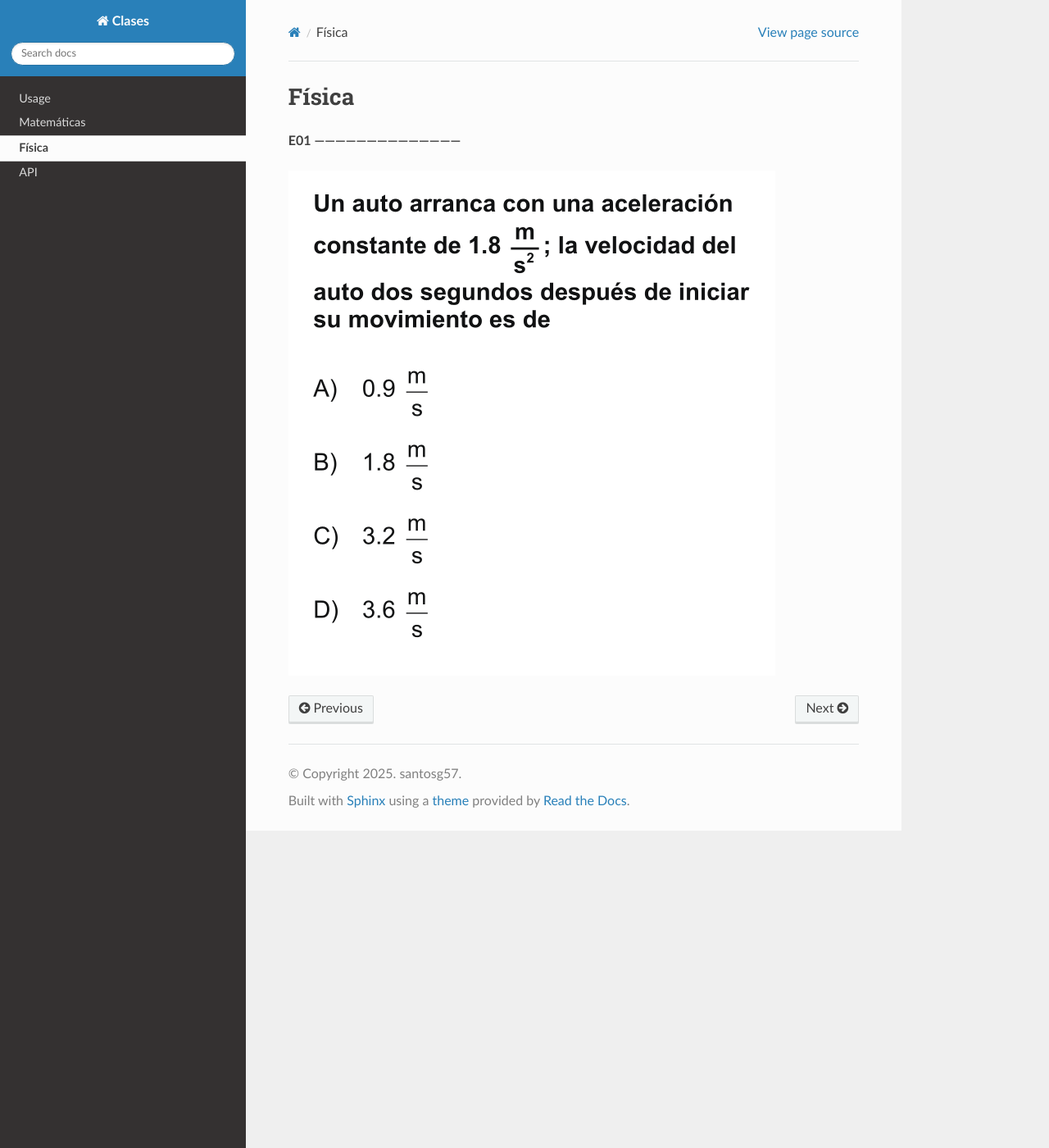
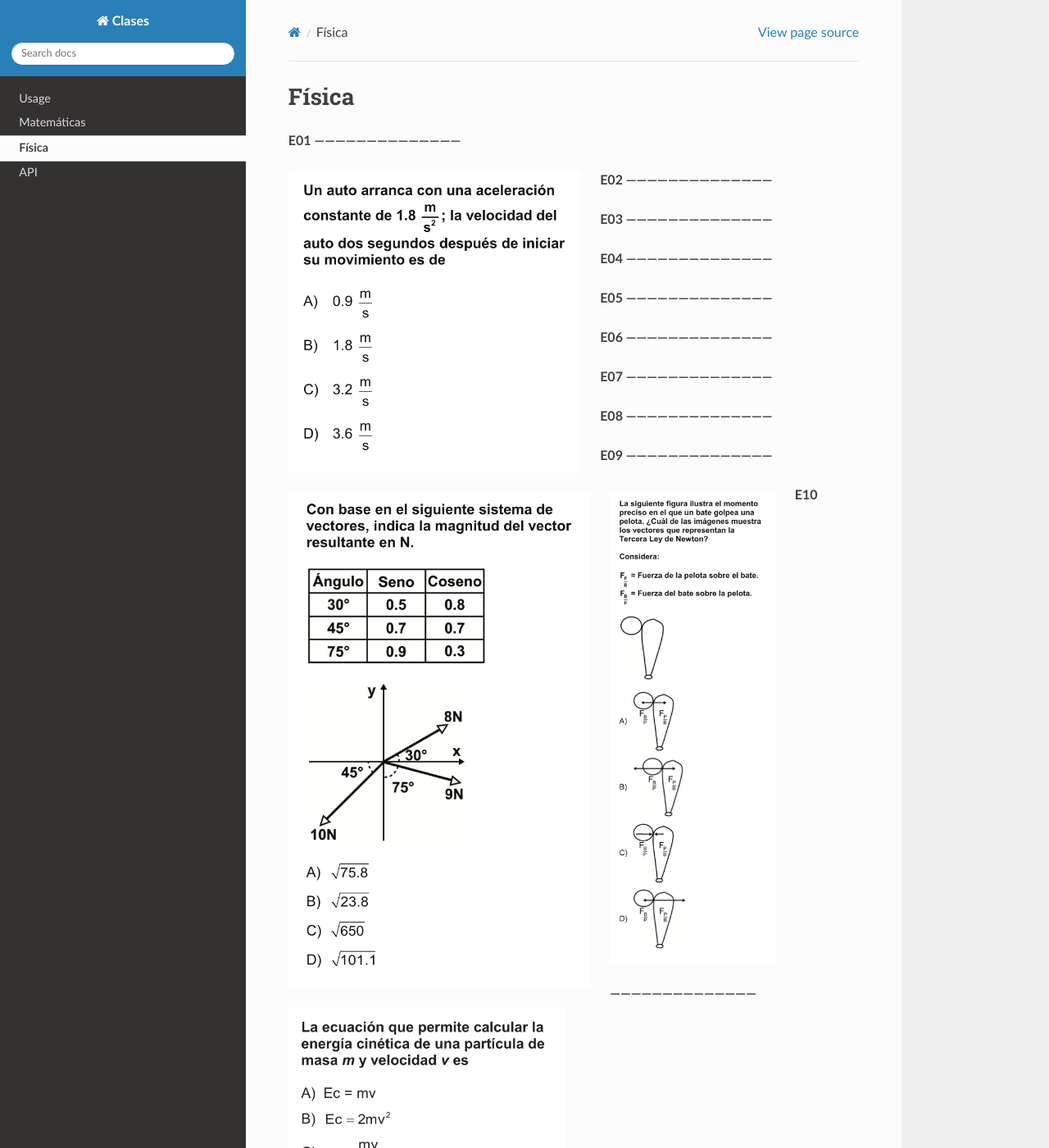
Before and after one commit to matecom57/santosg57-clasesparticulares, a Sphinx documentation site: the page built from docs/source/Fisica/fisica.rst, in a window 1280 px wide and 1400 px high. Shown: the whole window at 82% size. Built offline with Sphinx 7.4.7 and the Read the Docs theme 3.1.0, drawn with Linux system fonts in a browser that asks for light colours.

Commit message:
Test comité

```diff
--- a/docs/source/Fisica/fisica.rst
+++ b/docs/source/Fisica/fisica.rst
@@ -4,3 +4,59 @@ Física
 **E01 ------------------------------------------**
 
 .. image:: fis01.png
+   :scale: 60 %
+   :align: left
+
+**E02 ------------------------------------------**
+
+.. image:: fis02.png
+   :scale: 60 %
+   :align: left
+
+**E03 ------------------------------------------**
+
+.. image:: fis03.png
+   :scale: 60 %
+   :align: left
+
+**E04 ------------------------------------------**
+
+.. image:: fis04.png
+   :scale: 60 %
+   :align: left
+
+**E05 ------------------------------------------**
+
+.. image:: fis05.png
+   :scale: 60 %
+   :align: left
+
+**E06 ------------------------------------------**
+
+.. image:: fis06.png
+   :scale: 60 %
+   :align: left
+
+**E07 ------------------------------------------**
+
+.. image:: fis07.png
+   :scale: 60 %
+   :align: left
+
+**E08 ------------------------------------------**
+
+.. image:: fis08.png
+   :scale: 60 %
+   :align: left
+
+**E09 ------------------------------------------**
+
+.. image:: fis09.png
+   :scale: 60 %
+   :align: left
+
+**E10 ------------------------------------------**
+
+.. image:: fis10.png
+   :scale: 60 %
+   :align: left
```
